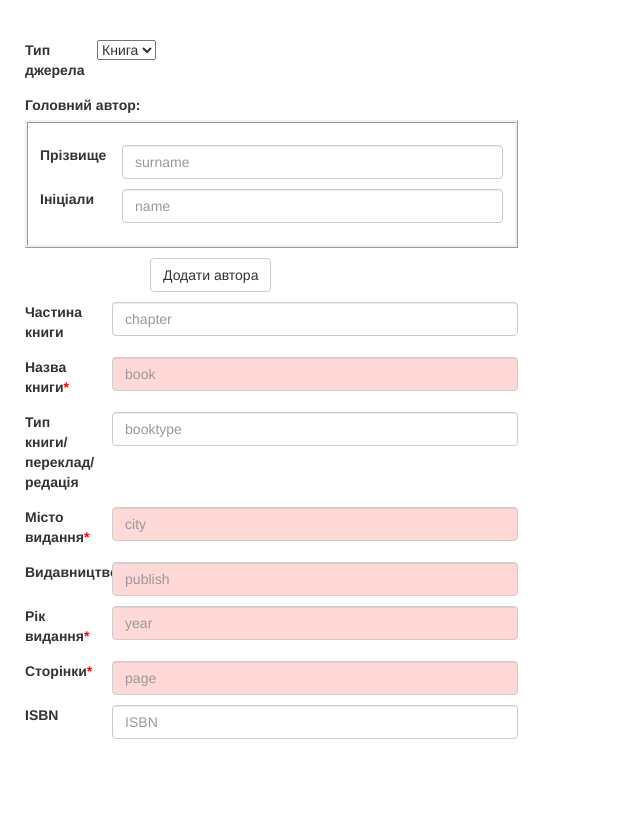
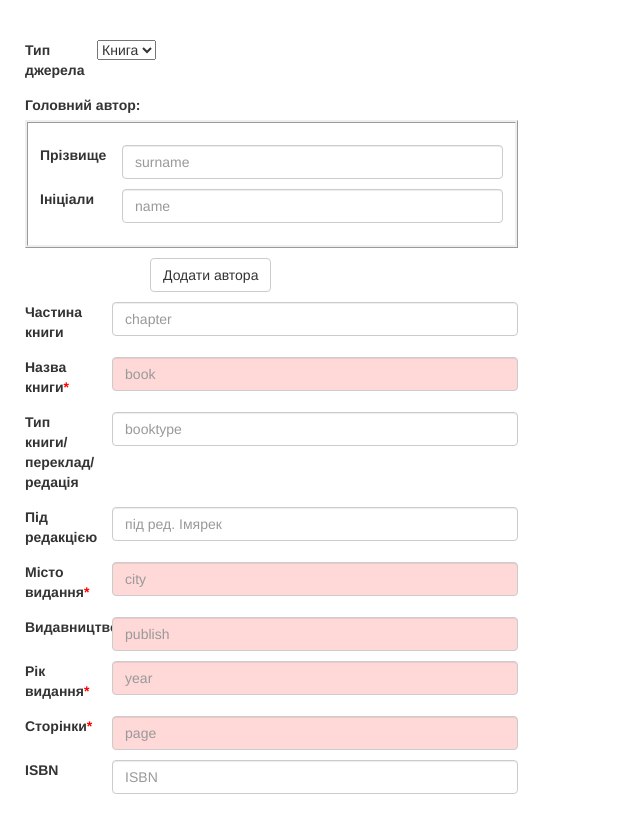
Before and after one commit to Boroshno/reference-generator, an Angular app: page / in a window 1280 px wide. Shown: the top 832 px of the page, without its empty margins (0-640 px from the left). Built offline with nearby package versions, Linux system fonts and the light colour scheme.

Commit message:
redaction fixed

```diff
--- a/src/app/app.component.html
+++ b/src/app/app.component.html
@@ -81,6 +81,14 @@
             </div>
             <div class="form-group row form-group-padding">
                 <div class="col-sm-2">
+                    <label for="inputRedaction" class="col-form-label">Під редакцією</label>
+                </div>
+                <div class="col-sm-10">
+                    <input formControlName="redaction" class="form-control" id="inputRedaction" placeholder="під ред. Імярек" name="redaction">
+                </div>
+            </div>
+            <div class="form-group row form-group-padding">
+                <div class="col-sm-2">
                     <label for="inputCity" class="col-form-label">Місто видання<span class="red-star">*</span></label>
                 </div>
                 <div class="col-sm-10">
--- a/src/app/app.component.ts
+++ b/src/app/app.component.ts
@@ -25,6 +25,7 @@ export class AppComponent implements OnInit {
             chapter: new FormControl(''),
             book: new FormControl('', Validators.required),
             bookType: new FormControl(''),
+            redaction: new FormControl(''),
             city: new FormControl('', Validators.required),
             publish: new FormControl('', Validators.required),
             year: new FormControl('', Validators.required),
@@ -44,16 +45,21 @@ export class AppComponent implements OnInit {
                 this.errorMessage = "";
                 var chapter = val.chapter == '' ? '' : `— ${val.chapter} // `;
                 var ISBN = val.ISBN == '' ? '' : `— ${val.ISBN}.`;
-                var bookType = val.bookType == '' ? '' : `: ${val.bookType} `;
+                var bookType = val.bookType == '' ? '' : `: ${val.bookType}`;
                 var mainAuthorAtStart = (val.mainAuthor.surname == '' && val.mainAuthor.name == '') || this.bookForm.get('addAuthor')["controls"].length > 2 ? '' : `${val.mainAuthor.surname}, ${val.mainAuthor.name} `;
                 var mainAuthorAtEnd = val.mainAuthor.surname == '' && val.mainAuthor.name == '' ? '' : `/ ${val.mainAuthor.name} ${val.mainAuthor.surname}`;
+                if (mainAuthorAtEnd != '' && this.bookForm.get('addAuthor')["controls"].length > 0)
+                {
+                    mainAuthorAtEnd += ', ';
+                }
                 for (let control of this.bookForm.get('addAuthor')["controls"]) {
-                    mainAuthorAtEnd += `,${control.value.name} ${control.value.surname} `
+
+                    mainAuthorAtEnd += `, ${control.value.name} ${control.value.surname}`
                 }
-                mainAuthorAtEnd += '. ';
+                var redaction = val.redaction == '' ? '' : (mainAuthorAtEnd == '' ? `/ ${val.redaction}. ` : `; ${val.redaction}`);
 
                 this.reference =
-                `${mainAuthorAtStart}${chapter}${val.book} [Текст] ${bookType} ${mainAuthorAtEnd}— ${val.city} : ${val.publish}, ${val.year}. — ${val.page} с.${ISBN}`;
+                `${mainAuthorAtStart}${chapter}${val.book} [Текст] ${bookType} ${mainAuthorAtEnd}${redaction}. — ${val.city} : ${val.publish}, ${val.year}. — ${val.page} с.${ISBN}`;
             }
             else
             {
```
